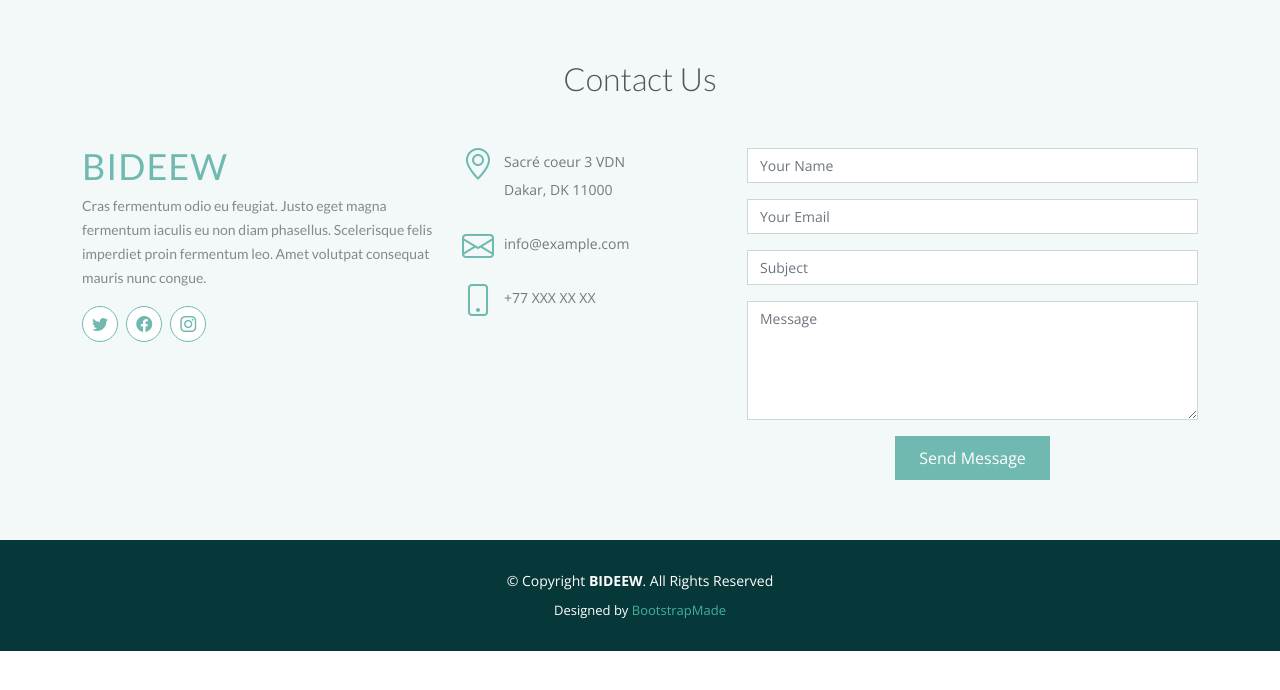
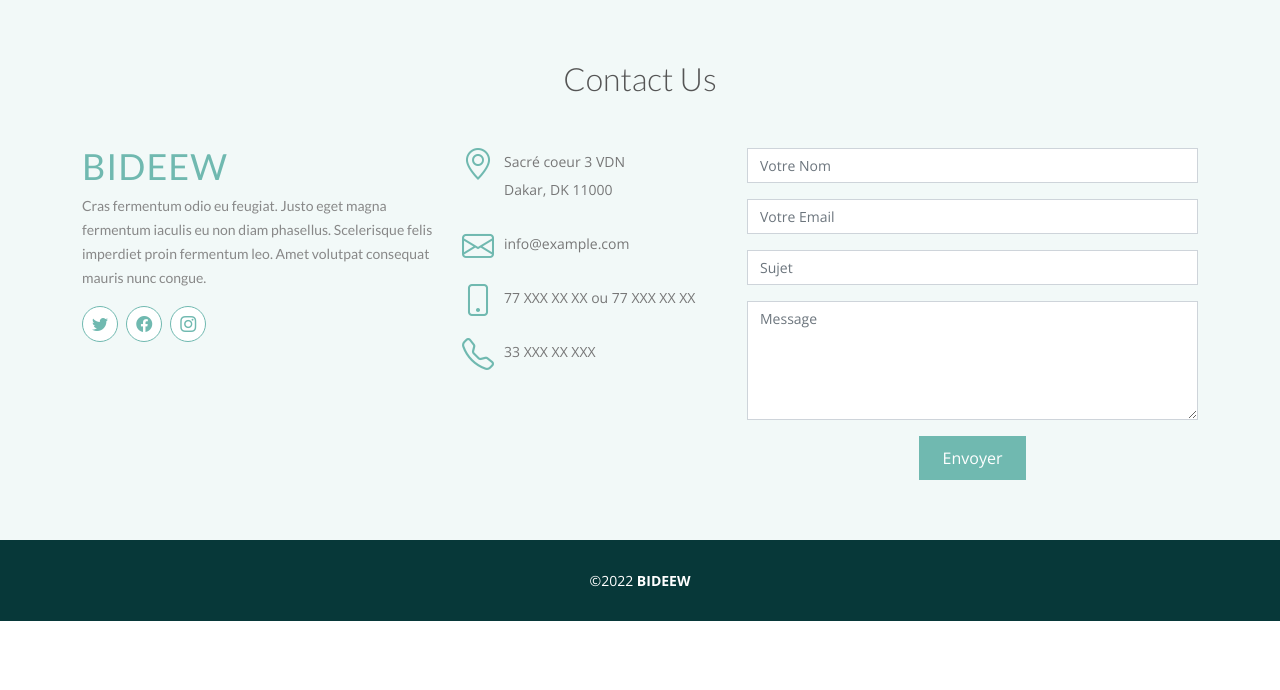
Before and after one commit to kharyseye/deliexpress, a PHP site: page /contact.html in a window 1280 px wide. Shown: the part 80-770 px from the top of the page. Run offline with PHP 8.4, Linux system fonts and the light colour scheme.

Commit message:
make it better

```diff
--- a/assets/css/style.css
+++ b/assets/css/style.css
@@ -352,7 +352,7 @@ section {
 --------------------------------------------------------------*/
 #hero {
   width: 100%;
-  height: 87.4vh;
+  height: 93vh;
   background: rgba(112, 185, 176, 0.85);
   background-size: cover;
   position: relative;
--- a/contact.html
+++ b/contact.html
@@ -101,7 +101,11 @@
 
                 <div>
                   <i class="bi bi-phone"></i>
-                  <p>+77 XXX XX XX</p>
+                  <p>77 XXX XX XX ou 77 XXX XX XX </p>
+                </div>
+                <div>
+                  <i class="bi bi-telephone"></i>
+                  <p>33 XXX XX XXX</p>
                 </div>
 
               </div>
@@ -110,13 +114,13 @@
             <div class="col-lg-5 col-md-12">
               <form action="forms/contact.php" method="post" role="form" class="php-email-form">
                 <div class="form-group">
-                  <input type="text" name="name" class="form-control" id="name" placeholder="Your Name" required>
+                  <input type="text" name="name" class="form-control" id="name" placeholder="Votre Nom" required>
                 </div>
                 <div class="form-group mt-3">
-                  <input type="email" class="form-control" name="email" id="email" placeholder="Your Email" required>
+                  <input type="email" class="form-control" name="email" id="email" placeholder="Votre Email" required>
                 </div>
                 <div class="form-group mt-3">
-                  <input type="text" class="form-control" name="subject" id="subject" placeholder="Subject" required>
+                  <input type="text" class="form-control" name="subject" id="subject" placeholder="Sujet" required>
                 </div>
                 <div class="form-group mt-3">
                   <textarea class="form-control" name="message" rows="5" placeholder="Message" required></textarea>
@@ -126,7 +130,7 @@
                   <div class="error-message"></div>
                   <div class="sent-message">Your message has been sent. Thank you!</div>
                 </div>
-                <div class="text-center"><button type="submit">Send Message</button></div>
+                <div class="text-center"><button type="submit">Envoyer</button></div>
               </form>
             </div>
 
@@ -139,14 +143,7 @@
   <footer id="footer">
     <div class="container">
       <div class="copyright">
-        &copy; Copyright <strong><span>BIDEEW</span></strong>. All Rights Reserved
-      </div>
-      <div class="credits">
-        <!-- All the links in the footer should remain intact. -->
-        <!-- You can delete the links only if you purchased the pro version. -->
-        <!-- Licensing information: https://bootstrapmade.com/license/ -->
-        <!-- Purchase the pro version with working PHP/AJAX contact form: https://bootstrapmade.com/free-one-page-bootstrap-template-amoeba/ -->
-        Designed by <a href="">BootstrapMade</a>
+        &copy;2022 <strong><span>BIDEEW</span></strong>
       </div>
     </div>
   </footer><!-- End #footer -->
--- a/index.html
+++ b/index.html
@@ -85,7 +85,7 @@
  <footer id="footer">
   <div class="container">
     <div class="copyright">
-      &copy; 2022 BIDEEW
+      &copy;2022 BIDEEW
     </div>
   </div>
 </footer><!-- End #footer -->
--- a/resto-details.html
+++ b/resto-details.html
@@ -223,13 +223,13 @@
 
 
     <!-- ======= Footer ======= -->
-    <footer id="footer">
+    <!--footer id="footer">
     <div class="container">
       <div class="copyright">
         &copy; 2022 BIDEEW
       </div>
     </div>
-    </footer><!-- End #footer -->
+    </footer!--><!-- End #footer -->
 
     <a href="#" class="back-to-top d-flex align-items-center justify-content-center"><i class="bi bi-arrow-up-short"></i></a>
 
```
